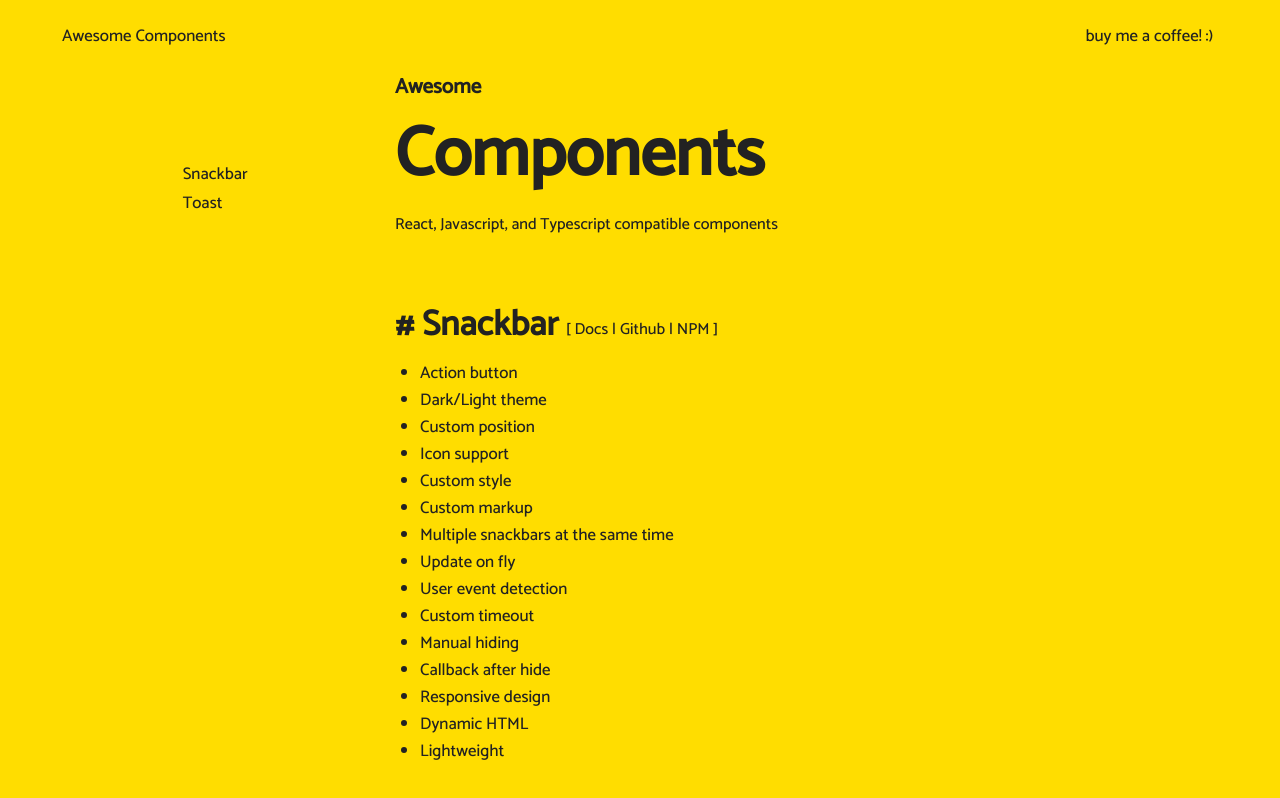
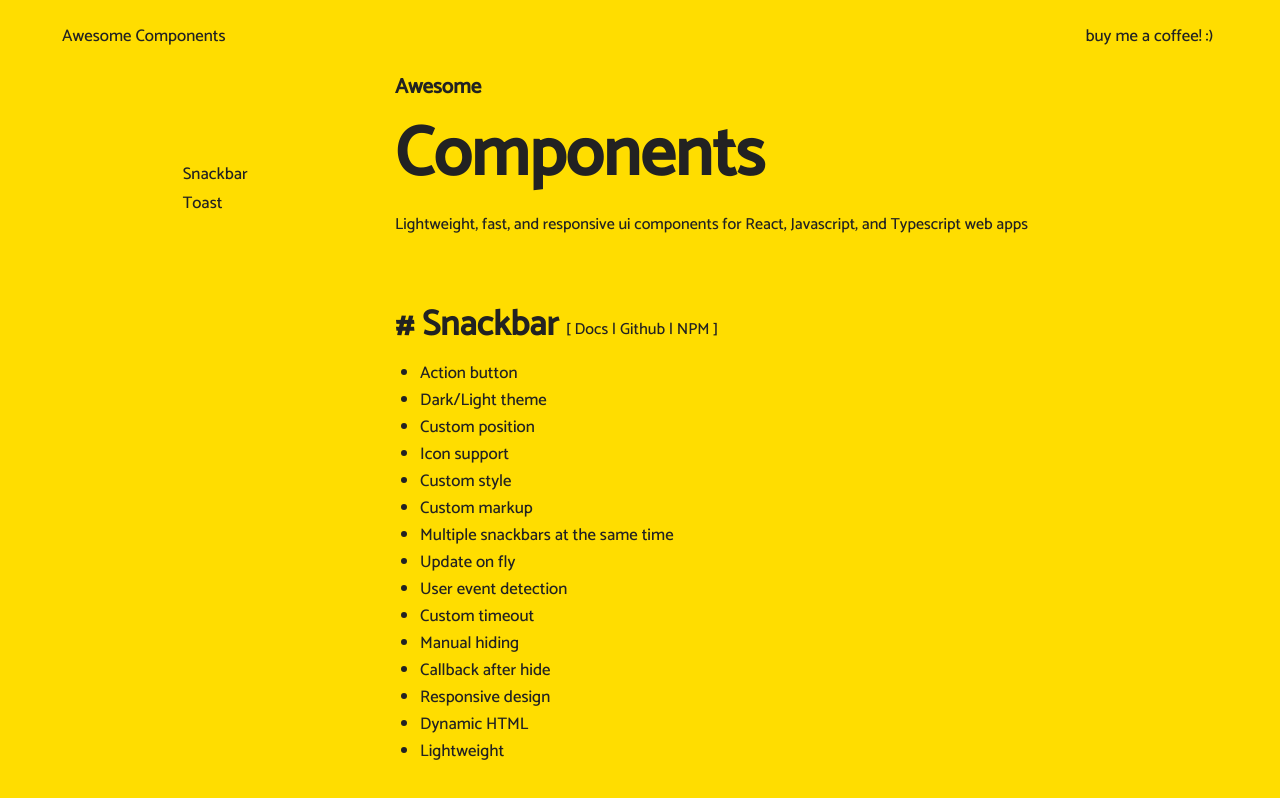
Before and after one commit to MostafaMDZH/Awesome-Components-Website, a Next.js app: page / in a window 1280 px wide. Built offline with nearby package versions, Linux system fonts and the light colour scheme.

Commit message:
[deployment auto commit]

```diff
--- a/pages/index.js
+++ b/pages/index.js
@@ -11,7 +11,7 @@ export default function Main(){
         <div id='window' style={{scrollBehavior:'smooth'}}>
 
             <Head>
-                <title>Awesome Snackbar | React, Javascript, and Typescript compatible snackbar</title>
+                <title>Awesome Components | Lightweight, fast, and responsive ui components for React, Javascript, and Typescript</title>
                 <meta name="viewport" content="initial-scale=1.0, width=device-width" />
             </Head>
 
@@ -41,7 +41,7 @@ export default function Main(){
                         <div id='name-versionWrapper'>
                             <h1 id='appName'><Link href='/'>Components</Link></h1>
                         </div>
-                        <p className='sectionDescription'>React, Javascript, and Typescript compatible components</p>
+                        <p className='sectionDescription'>Lightweight, fast, and responsive ui components for React, Javascript, and Typescript web apps</p>
 
                         {/* snackbar */}
                         <div className='componentNameWrapper'>
```
Also changed, not shown: 2 other files (tests, documents, lock files or other folders).
